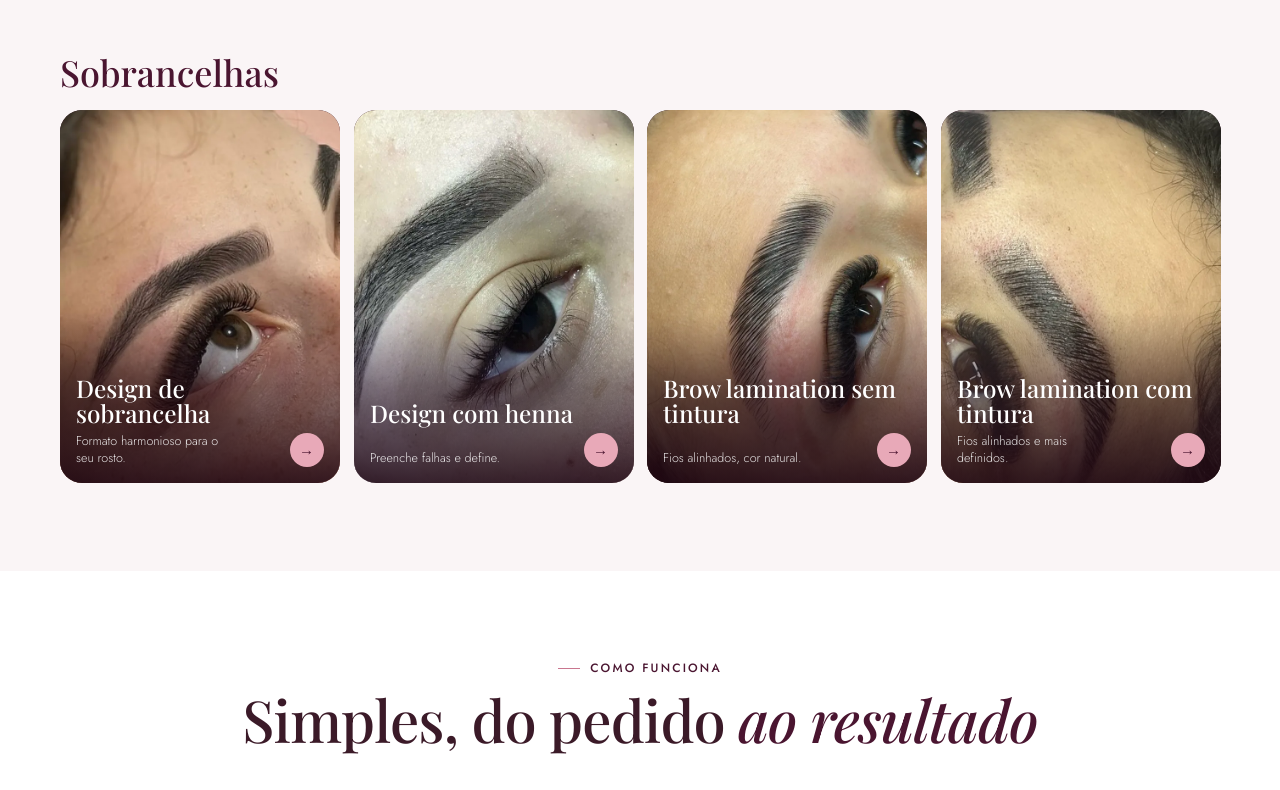
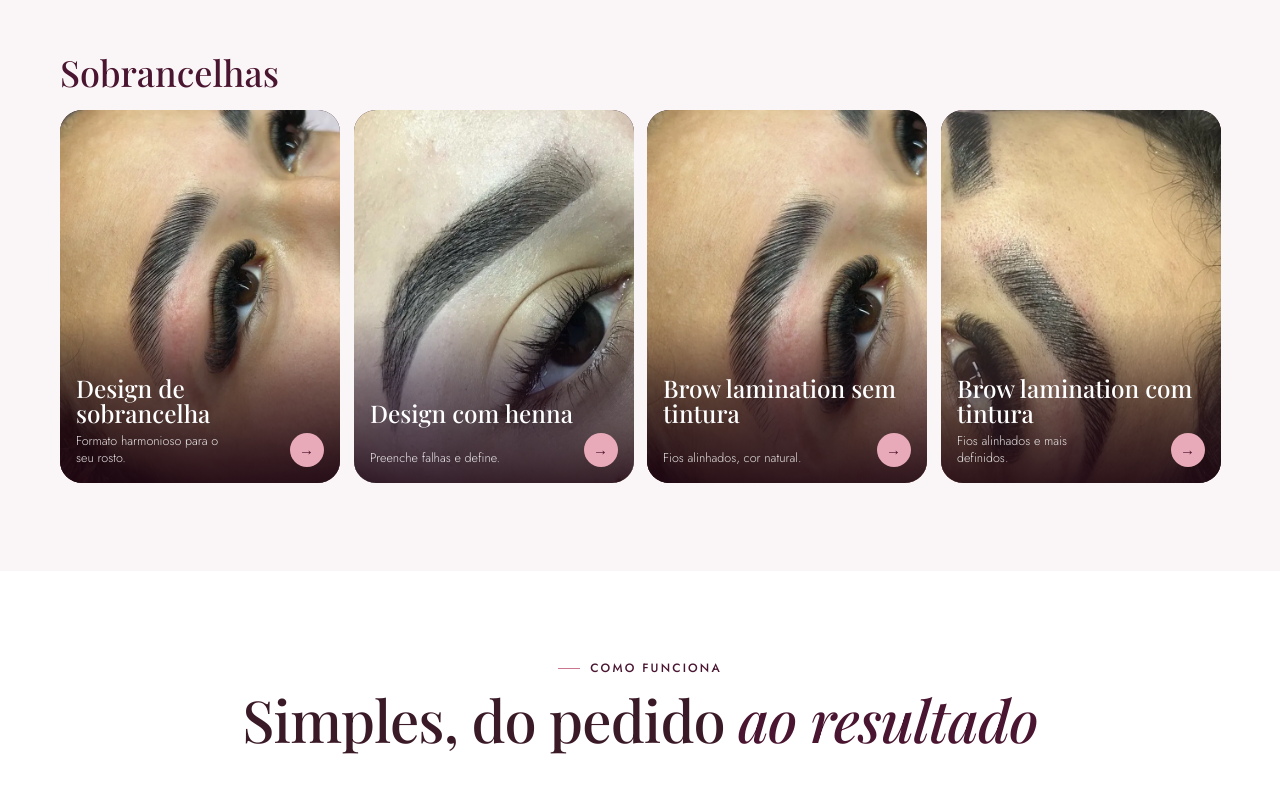
Before and after one commit to mateusaraujocnpj-dot/kauane-zenie-site, a plain HTML site: page index.html in a window 1280 px wide. Shown: the part 3030-3820 px from the top of the page. Drawn offline with Linux system fonts and the light colour scheme.

Commit message:
Nova foto do design de sobrancelha e henna focada na sobrancelha
Co-Authored-By: Claude Opus 5.5 <noreply@anthropic.com>
Claude-Session: https://claude.ai/code/session_01T27gbHJ9ffVVbYnSihLoPv

```diff
--- a/index.html
+++ b/index.html
@@ -1051,7 +1051,6 @@ h1,h2{letter-spacing:-.015em}
       </div>
       <div class="galeria">
         <button type="button" class="g-item" data-src="assets/img/res-2.webp"><img decoding="async" src="assets/img/res-2.webp" alt="Resultado de extensão de cílios feito pela Kauane" loading="lazy"></button>
-        <button type="button" class="g-item" data-src="assets/img/res-6.webp"><img decoding="async" src="assets/img/res-6.webp" alt="Resultado de cílios e sobrancelhas feito pela Kauane" loading="lazy"></button>
         <button type="button" class="g-item" data-src="assets/img/res-5.webp"><img decoding="async" src="assets/img/res-5.webp" alt="Resultado de extensão de cílios feito pela Kauane" loading="lazy"></button>
         <button type="button" class="g-item" data-src="assets/img/res-1.webp"><img decoding="async" src="assets/img/res-1.webp" alt="Resultado de cílios e sobrancelhas feito pela Kauane" loading="lazy"></button>
         <button type="button" class="g-item" data-src="assets/img/res-3.webp"><img decoding="async" src="assets/img/res-3.webp" alt="Resultado de extensão de cílios feito pela Kauane" loading="lazy"></button>
@@ -1321,8 +1320,8 @@ const CILIOS = [
   {estilo:"delineado", id:"fox", curta:"Amendoado, efeito delineado.", foto:"assets/img/n-fox.webp", pos:"center",       nome:"Fox eyes",          man:true, desc:"Alongado e elevado nos cantos externos, cria olhos amendoados com efeito delineado e sensual."}
 ];
 const SOBRANCELHAS = [
-  {id:"design", curta:"Formato harmonioso para o seu rosto.", foto:"assets/img/n-design.webp", pos:"center",     nome:"Design de sobrancelha", man:null, unico:true, desc:"Valoriza o seu olhar com um formato harmonioso e equilibrado, que realça a sua beleza natural."},
-  {id:"henna", curta:"Preenche falhas e define.", foto:"assets/img/n-henna.webp", pos:"center",      nome:"Design com henna",      man:null, unico:true, desc:"Preenche falhas e define as sobrancelhas, com efeito natural e duradouro por vários dias."},
+  {id:"design", curta:"Formato harmonioso para o seu rosto.", foto:"assets/img/n-design-2.webp", pos:"center",     nome:"Design de sobrancelha", man:null, unico:true, desc:"Valoriza o seu olhar com um formato harmonioso e equilibrado, que realça a sua beleza natural."},
+  {id:"henna", curta:"Preenche falhas e define.", foto:"assets/img/n-henna-2.webp", pos:"center",      nome:"Design com henna",      man:null, unico:true, desc:"Preenche falhas e define as sobrancelhas, com efeito natural e duradouro por vários dias."},
   {id:"lamination", curta:"Fios alinhados, cor natural.", foto:"assets/img/n-lamination-sem.webp", pos:"center", nome:"Brow lamination sem tintura", man:null, unico:true, desc:"Alinha e fixa os fios na direção desejada, deixando a sobrancelha volumosa e penteada, com a cor natural dos seus fios."},
   {id:"lamination-tintura", curta:"Fios alinhados e mais definidos.", foto:"assets/img/n-lamination-com.webp", pos:"center", nome:"Brow lamination com tintura", man:null, unico:true, desc:"Brow lamination com coloração dos fios, para uma sobrancelha alinhada, volumosa e mais marcada."}
 ];
```
Also changed, not shown: assets/img/n-design-2.webp (added), assets/img/n-design.webp (deleted), assets/img/n-henna-2.webp (added), assets/img/n-henna.webp (deleted).
